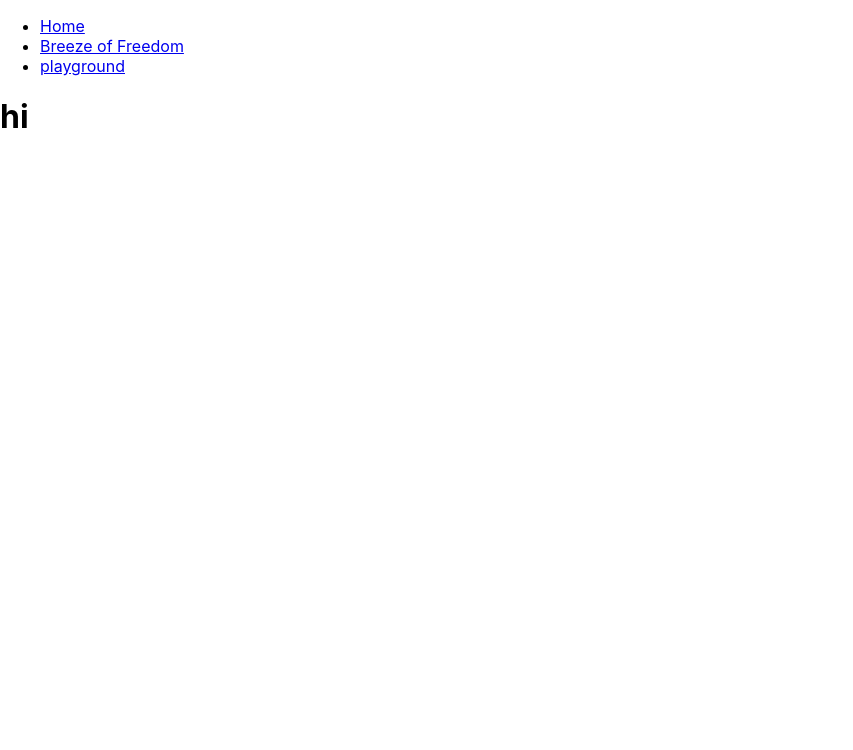
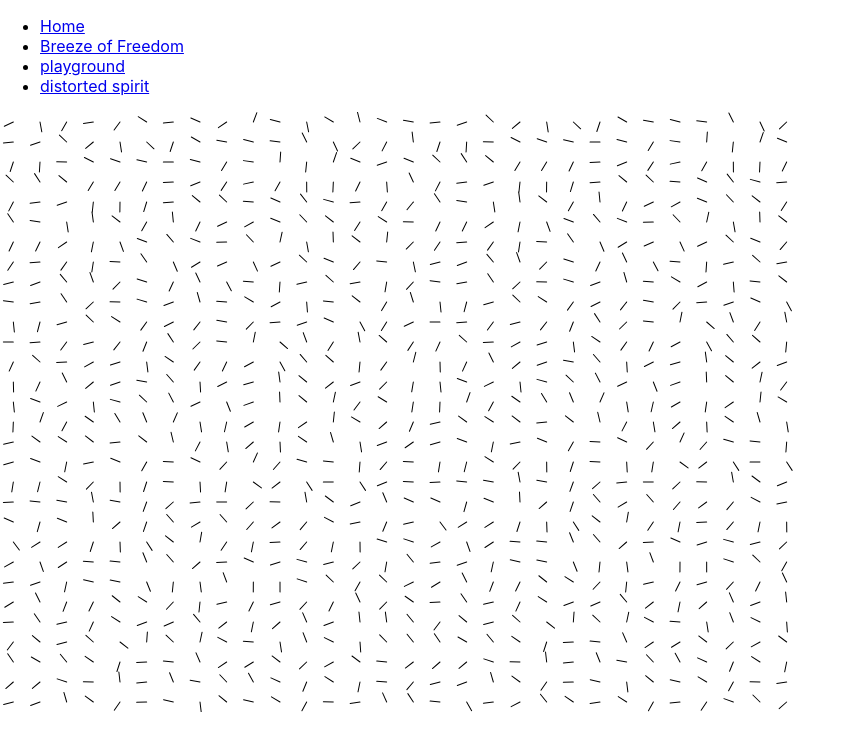
Before and after one commit to gespiton/p5-arts, a React (Create React App) app: page /distorted-spirit in a window 1280 px wide. Shown: the top 750 px of the page, without its empty margins (0-853 px from the left). Built offline with nearby package versions, Linux system fonts and the light colour scheme.

Commit message:
complete flow fields

```diff
--- a/src/App.tsx
+++ b/src/App.tsx
@@ -1,8 +1,9 @@
-import './App.css';
-import BreezeOfFreedom from './breeze-of-freedom/main';
-import { Route, Link, Routes, Outlet, BrowserRouter } from 'react-router-dom';
-import { P5Frame } from './foundation/P5Frame';
-import Test from './playground/test';
+import "./App.css";
+import BreezeOfFreedom from "./breeze-of-freedom/main";
+import { Route, Link, Routes, Outlet, BrowserRouter } from "react-router-dom";
+import { P5Frame } from "./foundation/P5Frame";
+import Test from "./playground/test";
+import DistortedSpirit from "./projects/DistortedSpirit/DistortedSpirit";
 
 const App = () => {
   return (
@@ -19,6 +20,9 @@ const App = () => {
             <li>
               <Link to="/playground">playground</Link>
             </li>
+            <li>
+              <Link to="/distorted-spirit">distorted spirit</Link>
+            </li>
           </ul>
         </nav>
         <Routes>
@@ -27,6 +31,7 @@ const App = () => {
             element={<BreezeOfFreedom />}
           ></Route>
           <Route path="/playground" element={<Test />}></Route>
+          <Route path="/distorted-spirit" element={<DistortedSpirit />}></Route>
           <Route path="*" element={<h1>hi</h1>} />
           {/* <Route path="/">
           <h1>Home</h1>
--- a/src/foundation/FlowFields/FlowFields.ts
+++ b/src/foundation/FlowFields/FlowFields.ts
@@ -1,17 +1,19 @@
 import p5, { Vector } from "p5";
 
-class FlowFields {
+export class FlowFields {
   cols: number;
   rows: number;
   flowfield: Vector[];
   p: p5;
-  progress: number ;
-  constructor(p5: p5, cols: number, rows: number) {
+  progress: number;
+  step: number;
+  constructor(p5: p5, cols: number, rows: number, step: number) {
     this.cols = cols;
     this.rows = rows;
     this.flowfield = new Array(cols * rows);
     this.p = p5;
     this.progress = 0;
+    this.step = step;
 
     for (let x = 0; x < this.cols; x++) {
       for (let y = 0; y < this.rows; y++) {
@@ -26,18 +28,15 @@ class FlowFields {
     return this.flowfield[cols + row * this.cols];
   }
 
-  updateFlow(progress?: number) {
-    if (progress) {
-      this.progress = progress;
-    }
+  updateFlow() {
+    this.progress += this.step;
     for (let x = 0; x < this.cols; x++) {
       for (let y = 0; y < this.rows; y++) {
-        this.flowfield[x + y * this.cols] = this.p
-          .createVector(
-            this.p.noise(x * 0.01, y * 0.01, this.progress * 0.01),
-            this.p.noise(x * 0.01, y * 0.01, this.progress * 0.01)
-          )
-          .setMag(1);
+        const noise = this.p.noise(x, y, this.progress);
+        this.flowfield[x + y * this.cols] = this.p.createVector(
+          this.p.cos(this.p.TWO_PI * noise),
+          this.p.sin(this.p.TWO_PI * noise)
+        );
       }
     }
   }
--- /dev/null
+++ b/src/projects/DistortedSpirit/DistortedSpirit.tsx
@@ -0,0 +1,47 @@
+import React from "react";
+import p5 from "p5";
+import { P5Frame } from "../../foundation/P5Frame";
+import { FlowFields } from "../../foundation/FlowFields/FlowFields";
+
+function distortedSpiritSketch(p: p5) {
+  const col = 30;
+  const row = 30;
+  const canvasWidth = 800;
+  const canvasHeight = 600;
+  const flowFields = new FlowFields(p, col, row, 0.03);
+  p.setup = function () {
+    p.frameRate(30);
+    p.createCanvas(canvasWidth, canvasHeight);
+  };
+
+  p.draw = function () {
+    p.background(255);
+    const rowStep = canvasHeight / row;
+    const colStep = canvasWidth / col;
+    for (let i = 0; i < row; i++) {
+      for (let j = 0; j < col; j++) {
+        const xStart = j * colStep + colStep / 2;
+        const yStart = i * rowStep + rowStep / 2;
+        const force = flowFields.getFlow(j, i);
+        const angle = p.atan2(force.y, force.x);
+        p.stroke(0);
+        p.push();
+        p.translate(xStart, yStart);
+        p.rotate(angle);
+        p.line(0, 0, 10, 0);
+        p.pop();
+      }
+    }
+    flowFields.updateFlow();
+  };
+}
+
+const MainPage = () => {
+  return (
+    <div>
+      <P5Frame sketch={distortedSpiritSketch} />
+    </div>
+  );
+};
+
+export default MainPage;
```
